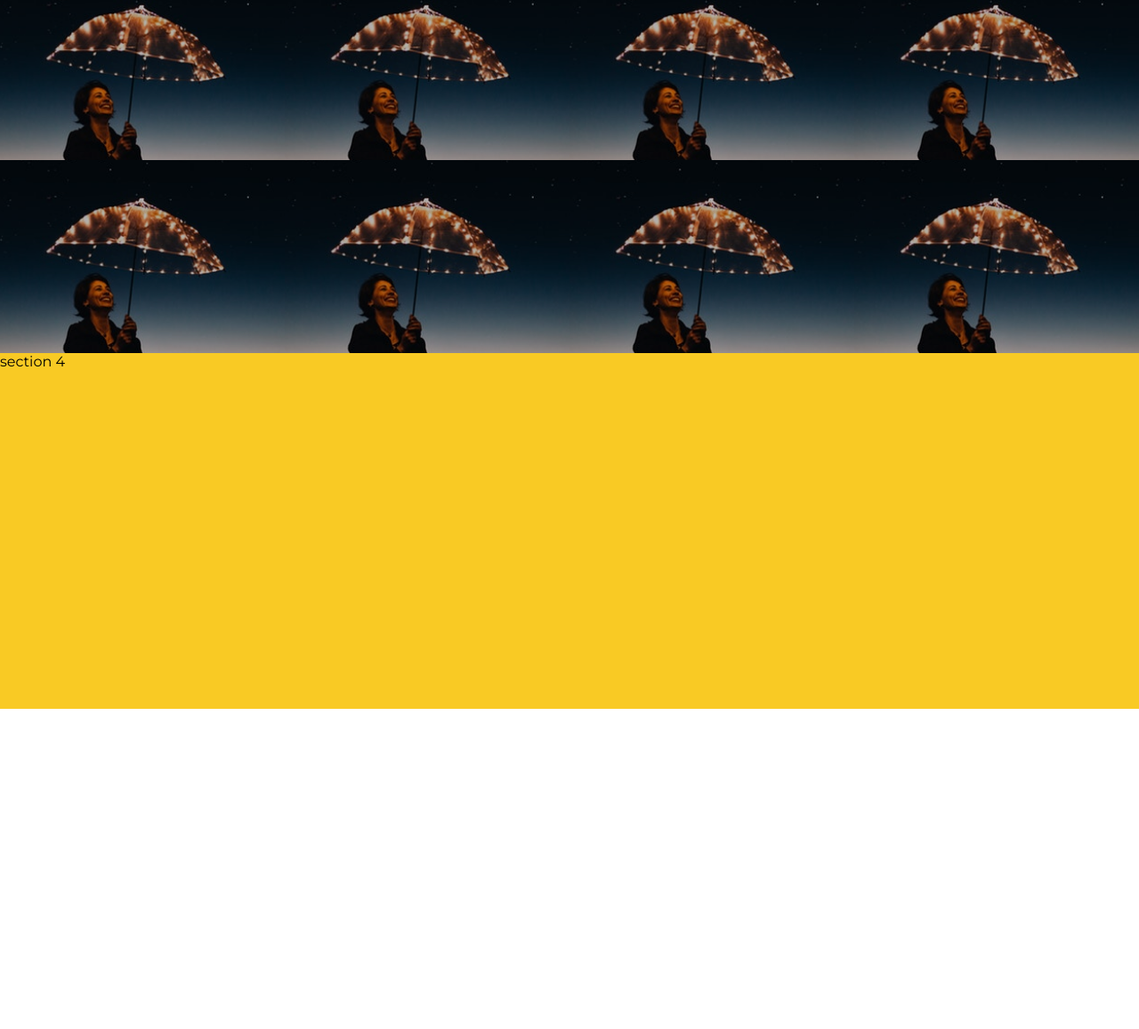
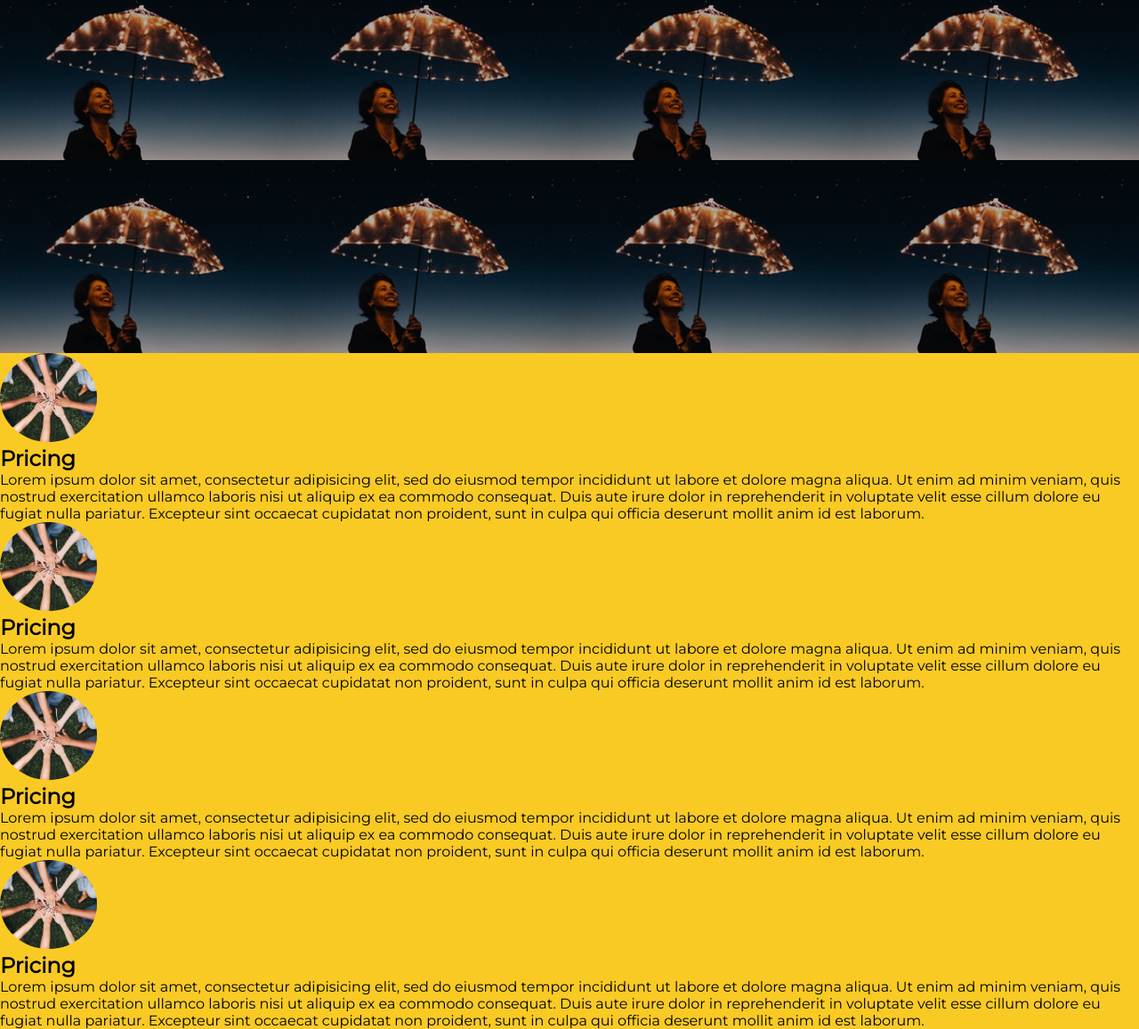
Before and after one commit to omg-its-t/zipper-scroll, a plain HTML site: page index.html in a window 1280 px wide. Shown: the part 1437-2594 px from the top of the page at 89% size. Before the commit the page ends 2234 px from the top, so only its background shows below. Drawn offline with nearby package versions, Linux system fonts and the light colour scheme.

Commit message:
section 4 added

```diff
--- a/css/style.css
+++ b/css/style.css
@@ -68,7 +68,6 @@ section.two{
 
 section.four{
   background: #f9ca24;
-  height: 50vh;
 }
 
 /*grid styls for cards*/
@@ -92,6 +91,12 @@ section.four{
   margin-bottom: .5em;
 }
 
+/* detail image styles */
+.circle{
+  border-radius: 50%;
+  height:100px;
+}
+
 /* mobile styles 500px or less do this stuff*/
 @media only screen and (max-width: 800px) {
   .card-container{
--- a/index.html
+++ b/index.html
@@ -87,7 +87,38 @@
 			</ul>
   </section>
 
-  <section class="four" data-aos="fade-down-left" data-aos-delay="50" data-aos-duration="1000">section 4</section>
+  <section class="four" data-aos="fade-down-left" data-aos-delay="50" data-aos-duration="1000">
+    <div class="details-container">
+      <div class="detail" data-aos="slide-left" data-aos-duration="1500" data-aos-delay="450">
+        <img src="images/hands.jpeg" class="circle"/>
+        <h2>Pricing</h2>
+        <p>
+          Lorem ipsum dolor sit amet, consectetur adipisicing elit, sed do eiusmod tempor incididunt ut labore et dolore magna aliqua. Ut enim ad minim veniam, quis nostrud exercitation ullamco laboris nisi ut aliquip ex ea commodo consequat. Duis aute irure dolor in reprehenderit in voluptate velit esse cillum dolore eu fugiat nulla pariatur. Excepteur sint occaecat cupidatat non proident, sunt in culpa qui officia deserunt mollit anim id est laborum.
+        </p>
+      </div>
+      <div class="detail" data-aos="slide-left" data-aos-duration="1500" data-aos-delay="650">
+        <img src="images/hands.jpeg" class="circle"/>
+        <h2>Pricing</h2>
+        <p>
+          Lorem ipsum dolor sit amet, consectetur adipisicing elit, sed do eiusmod tempor incididunt ut labore et dolore magna aliqua. Ut enim ad minim veniam, quis nostrud exercitation ullamco laboris nisi ut aliquip ex ea commodo consequat. Duis aute irure dolor in reprehenderit in voluptate velit esse cillum dolore eu fugiat nulla pariatur. Excepteur sint occaecat cupidatat non proident, sunt in culpa qui officia deserunt mollit anim id est laborum.
+        </p>
+      </div>
+      <div class="detail" data-aos="slide-left" data-aos-duration="1500" data-aos-delay="850">
+        <img src="images/hands.jpeg" class="circle"/>
+        <h2>Pricing</h2>
+        <p>
+          Lorem ipsum dolor sit amet, consectetur adipisicing elit, sed do eiusmod tempor incididunt ut labore et dolore magna aliqua. Ut enim ad minim veniam, quis nostrud exercitation ullamco laboris nisi ut aliquip ex ea commodo consequat. Duis aute irure dolor in reprehenderit in voluptate velit esse cillum dolore eu fugiat nulla pariatur. Excepteur sint occaecat cupidatat non proident, sunt in culpa qui officia deserunt mollit anim id est laborum.
+        </p>
+      </div>
+      <div class="detail" data-aos="slide-left" data-aos-duration="1500" data-aos-delay="1050">
+        <img src="images/hands.jpeg" class="circle"/>
+        <h2>Pricing</h2>
+        <p>
+          Lorem ipsum dolor sit amet, consectetur adipisicing elit, sed do eiusmod tempor incididunt ut labore et dolore magna aliqua. Ut enim ad minim veniam, quis nostrud exercitation ullamco laboris nisi ut aliquip ex ea commodo consequat. Duis aute irure dolor in reprehenderit in voluptate velit esse cillum dolore eu fugiat nulla pariatur. Excepteur sint occaecat cupidatat non proident, sunt in culpa qui officia deserunt mollit anim id est laborum.
+        </p>
+      </div>
+    </div>
+  </section>
   </body>
   <script>AOS.init();</script>
 </html>
```
Also changed, not shown: images/hands.jpeg (added).
